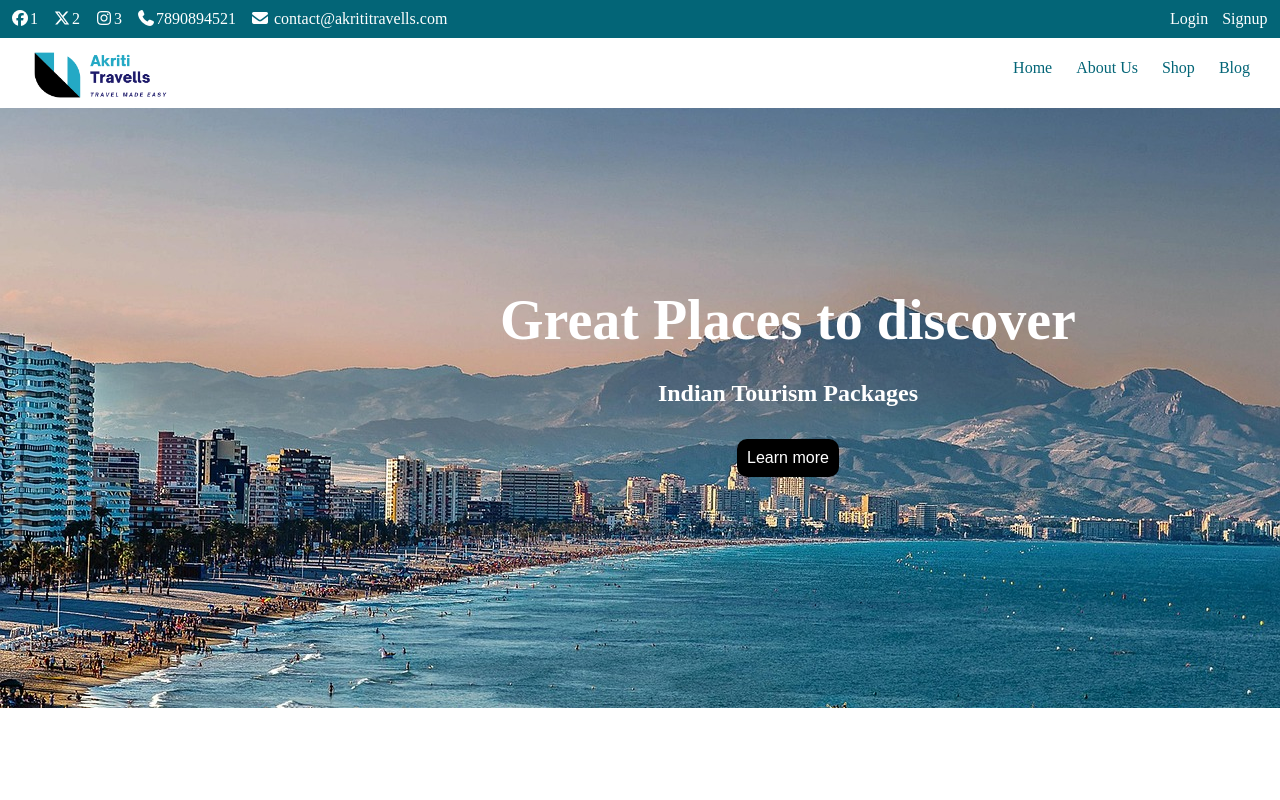
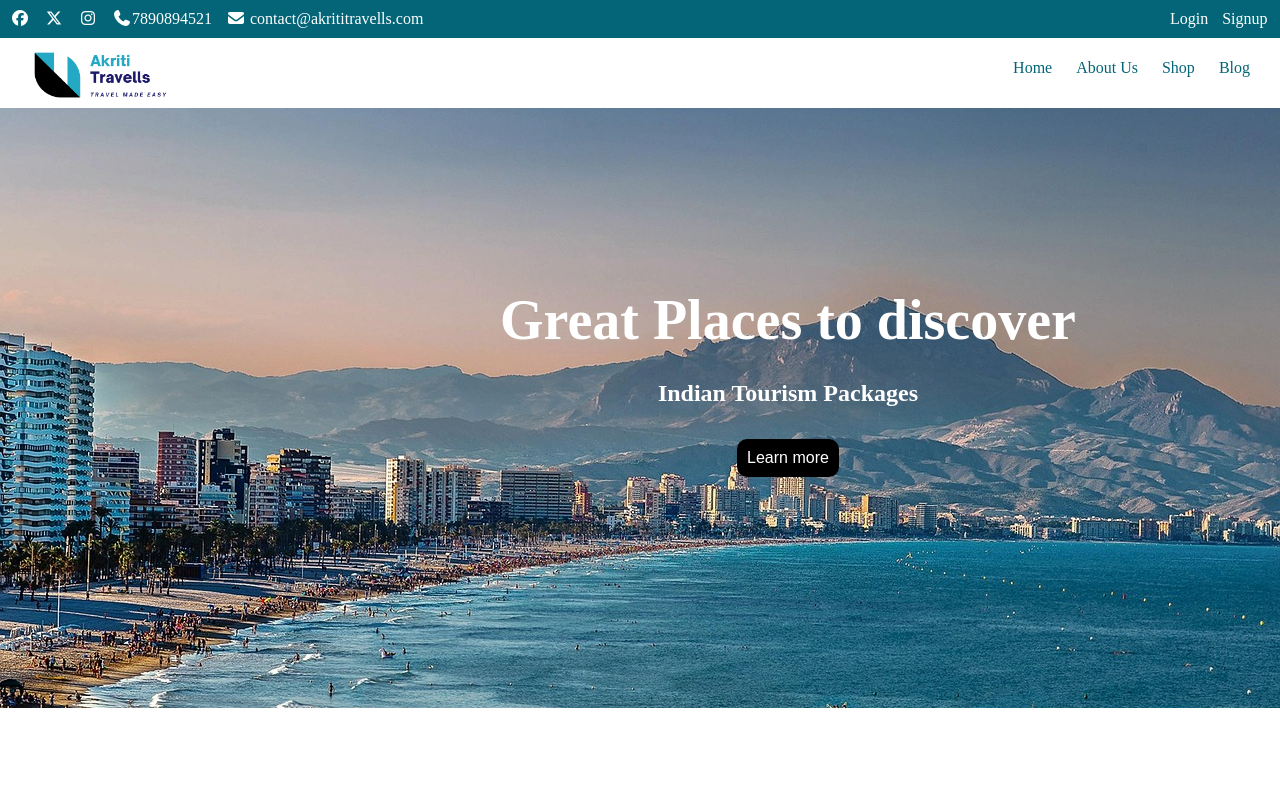
Before and after one commit to Sanjuctaa/Travel-agency-website, a plain HTML site: page index.html in a window 1280 px wide. Shown: the top 800 px of the page. Drawn offline with Linux system fonts and the light colour scheme.

Commit message:
Update index.html

```diff
--- a/index.html
+++ b/index.html
@@ -13,9 +13,9 @@
     <header>
         <div class="small-banner">
             <div class="icons">
-                <a href=""><i class="fa-brands fa-facebook"></i>1</a>
-                <a href=""><i class="fa-brands fa-x-twitter"></i>2</a>
-                <a href=""><i class="fa-brands fa-instagram"></i>3</a>
+                <a href=""><i class="fa-brands fa-facebook"></i></a>
+                <a href=""><i class="fa-brands fa-x-twitter"></i></a>
+                <a href=""><i class="fa-brands fa-instagram"></i></a>
                 <a href=""><i class="fa-solid fa-phone"></i><span>7890894521</span></a>
                 <a href=""><i class="fa-solid fa-envelope"></i><span> contact@akrititravells.com</span></a>
 
@@ -333,4 +333,5 @@
 
 
 </body>
+
 </html>
```
